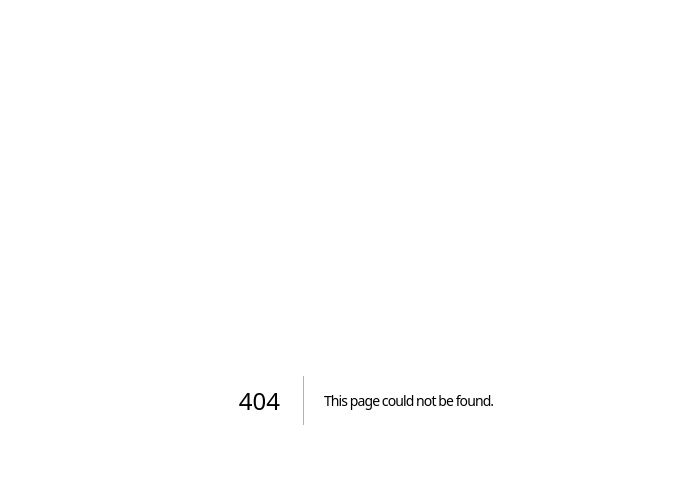
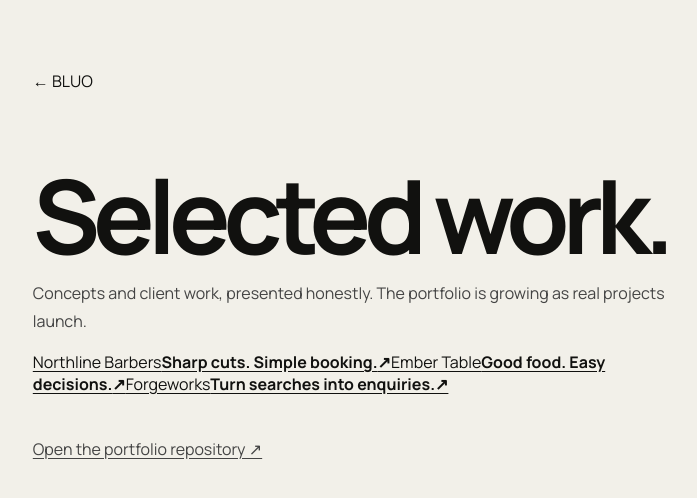
Before and after one commit to freddieley/Service-website, a Next.js app: page /portfolio in a window 1280 px wide. Before the commit this address had no page. Shown: the top 498 px of the page, without its empty margins (274-971 px from the left). Built offline with nearby package versions, Linux system fonts and the light colour scheme.

Commit message:
Add service-site portfolio gateway

```diff
--- /dev/null
+++ b/app/portfolio/page.tsx
@@ -0,0 +1,3 @@
+import Link from "next/link";
+const concepts=[["Northline Barbers","Sharp cuts. Simple booking.","lime","/work/northline-barbers"],["Ember Table","Good food. Easy decisions.","orange","/work/ember-table"],["Forgeworks","Turn searches into enquiries.","blue","/work/forgeworks"]];
+export default function Portfolio(){return <main className="legal-page"><Link href="/" className="legal-back">← Bluo</Link><h1>Selected work.</h1><p>Concepts and client work, presented honestly. The portfolio is growing as real projects launch.</p><div className="portfolio-list">{concepts.map(([title,tagline,accent,href])=><Link className={"portfolio-row "+accent} href={"https://github.com/freddieley/Website-portfolio"} target="_blank" key={title}><span>{title}</span><strong>{tagline}</strong><b>↗</b></Link>)}</div><p style={{marginTop:40}}><a href="https://github.com/freddieley/Website-portfolio" target="_blank">Open the portfolio repository ↗</a></p></main>}
```
